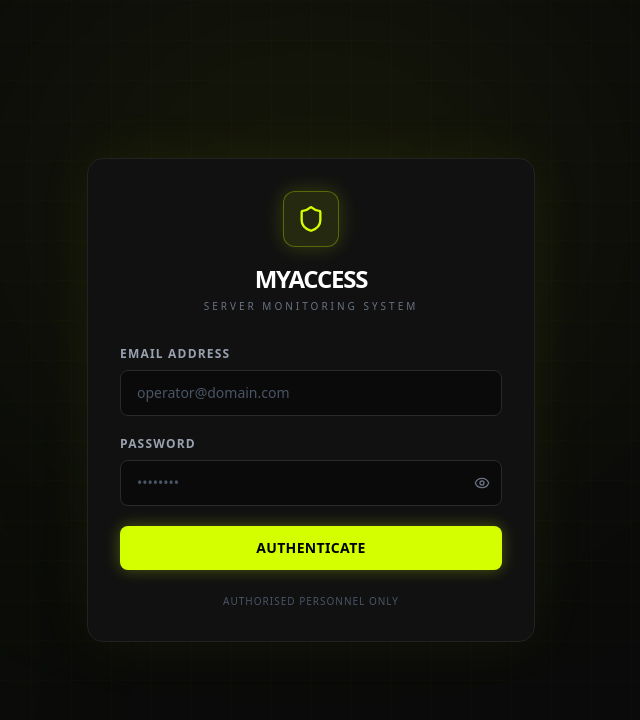
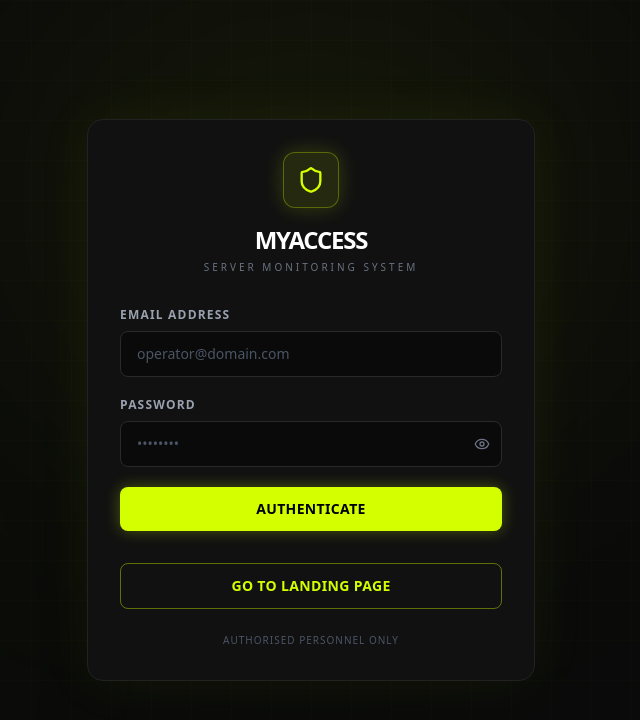
Before and after one commit to naseerai/monitoring-system, a React (Vite) app: page / in a window 1280 px wide. Both pictures are taken after a click on the button "Operator Login". Shown: the top 720 px of the page, without its empty margins (329-969 px from the left). Built offline with nearby package versions, Linux system fonts and the light colour scheme; no server answers.

Commit message:
did some changes in the Login page so that it redirect to landing page

```diff
--- a/src/App.tsx
+++ b/src/App.tsx
@@ -83,7 +83,7 @@ export default function App() {
 
   // ── Auth gate ─────────────────────────────────────────────────────────────
   if (!session) {
-    if (showLogin) return <LoginPage />;
+    if (showLogin) return <LoginPage onBackToLanding={() => setShowLogin(false)} />;
     return <LandingPage onNavigateToLogin={() => setShowLogin(true)} />;
   }
 
--- a/src/components/LoginPage.tsx
+++ b/src/components/LoginPage.tsx
@@ -1,8 +1,9 @@
 import { useState } from 'react';
+import { useNavigate } from 'react-router-dom';
 import { Shield, Eye, EyeOff, Zap } from 'lucide-react';
 import { useAuth } from '../context/AuthContext';
 
-export default function LoginPage() {
+export default function LoginPage({ onBackToLanding }: { onBackToLanding: () => void }) {
   const { signIn } = useAuth();
   const [email,    setEmail]    = useState('');
   const [password, setPassword] = useState('');
@@ -109,6 +110,13 @@ export default function LoginPage() {
                 'AUTHENTICATE'
               )}
             </button>
+            <button
+  type="button"
+  onClick={onBackToLanding}
+  className="w-full mt-3 border border-neon-lime/40 text-neon-lime font-semibold py-3 rounded-lg text-sm tracking-wide transition-all hover:bg-neon-lime/10"
+>
+  GO TO LANDING PAGE
+</button>
           </form>
 
           <p className="text-center text-[10px] text-gray-600 mt-6 tracking-widest uppercase">
```
Also changed, not shown: public/circuit-bg.png (deleted).
